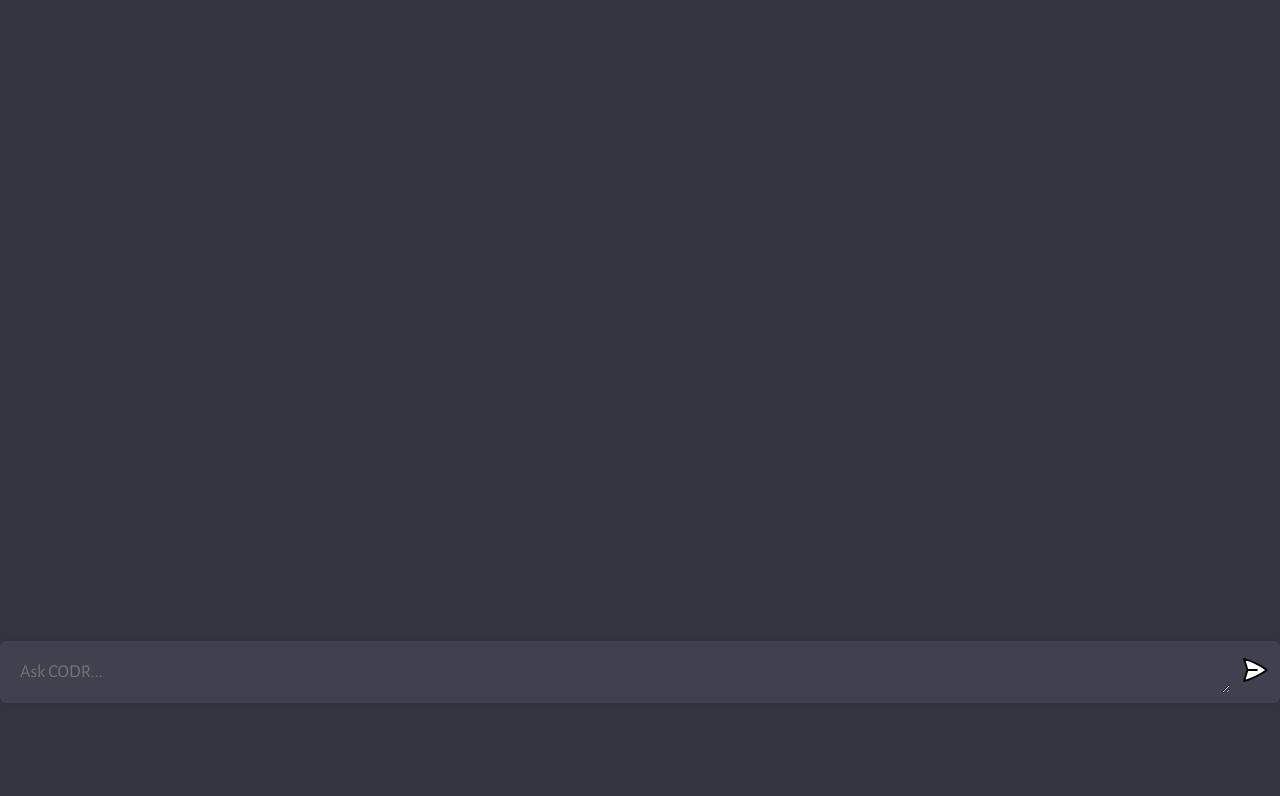
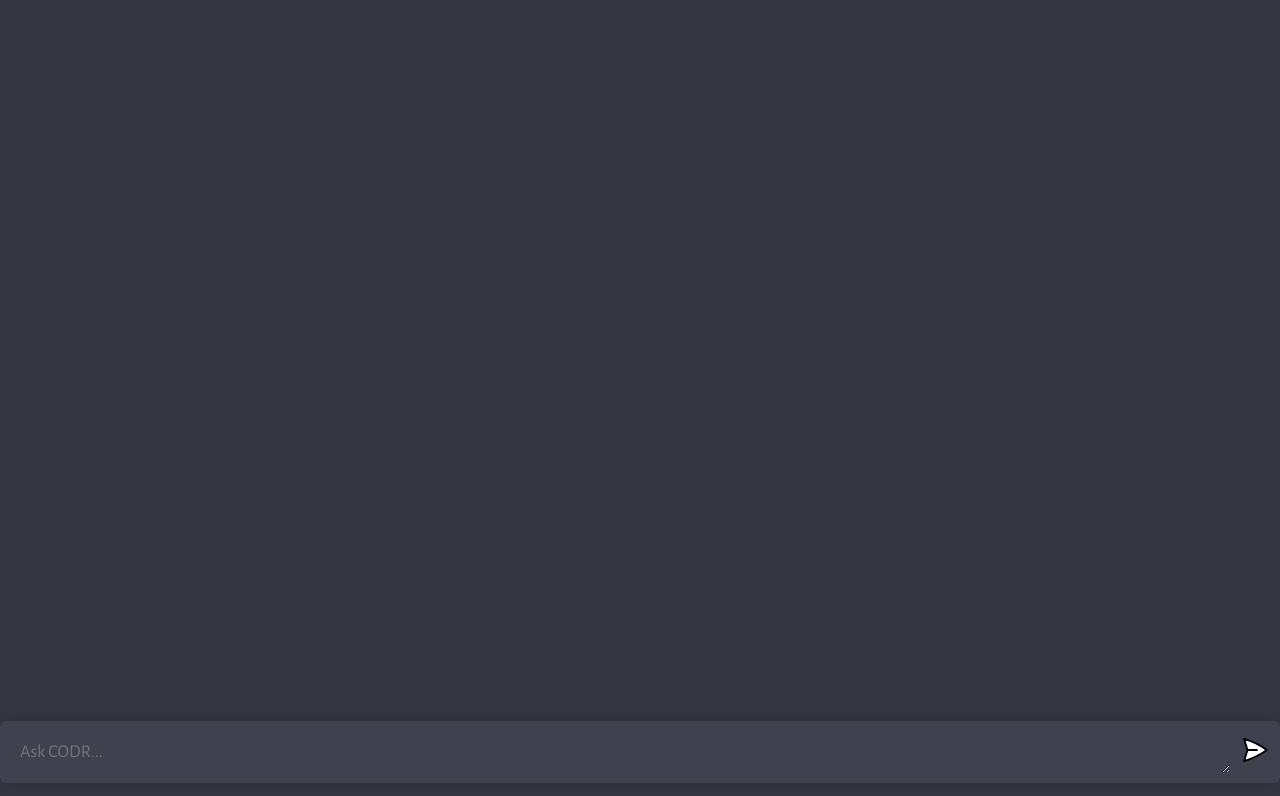
Before and after one commit to charlesknapp/CODR-ChatGPT-Clone, a website built with Vite: page client/index.html in a window 1280 px wide. Shown: the part 55-851 px from the top of the page. Before the commit the page ends 800 px from the top, so only its background shows below. Built offline with nearby package versions, Linux system fonts and the light colour scheme.

Commit message:
More mobile responsive changes

```diff
--- a/client/style.css
+++ b/client/style.css
@@ -5,7 +5,7 @@
   padding: 0;
   box-sizing: border-box;
   font-family: "Alegreya Sans", sans-serif;
-  max-height: 90vh;
+  max-height: 85vh;
 }
 
 body {
@@ -203,3 +203,10 @@ form img {
     max-width: 96%;
   }
 }
+
+/** TABLET / DESKTOP RESPONSIVE **/
+@media only screen and (min-width: 968px) {
+  * {
+    max-height: 100vh;
+  }
+}
```
